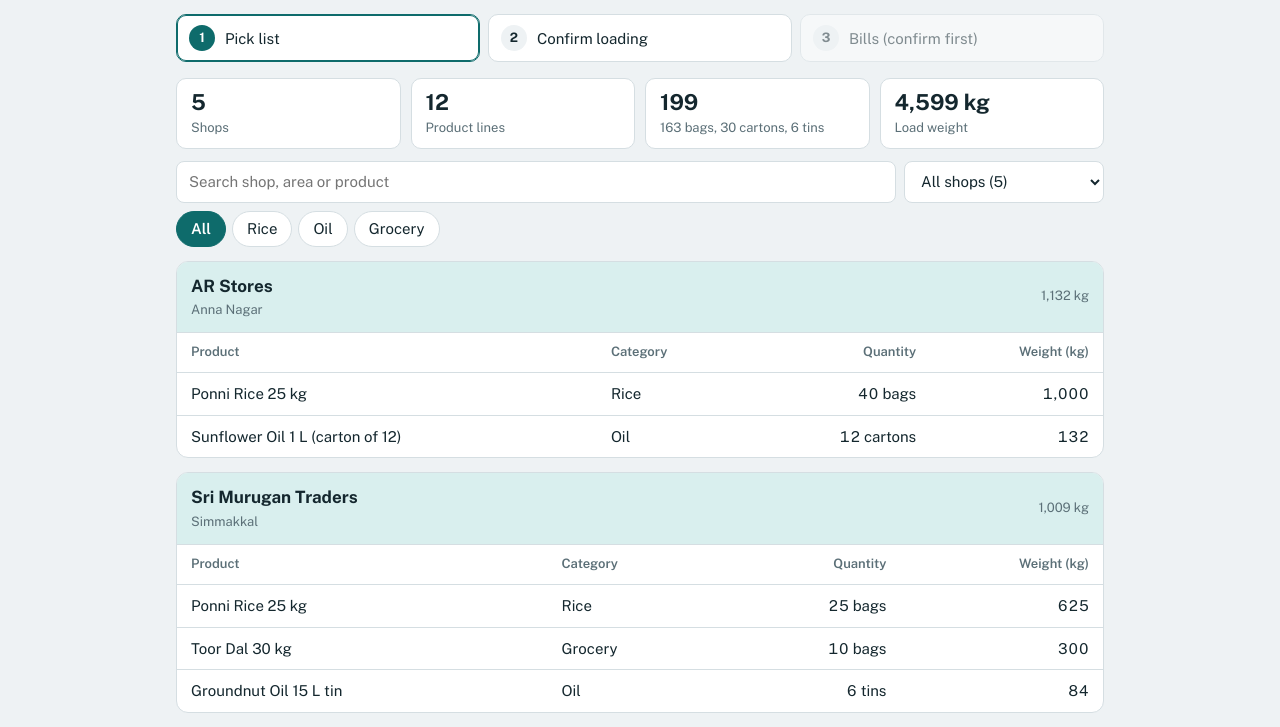
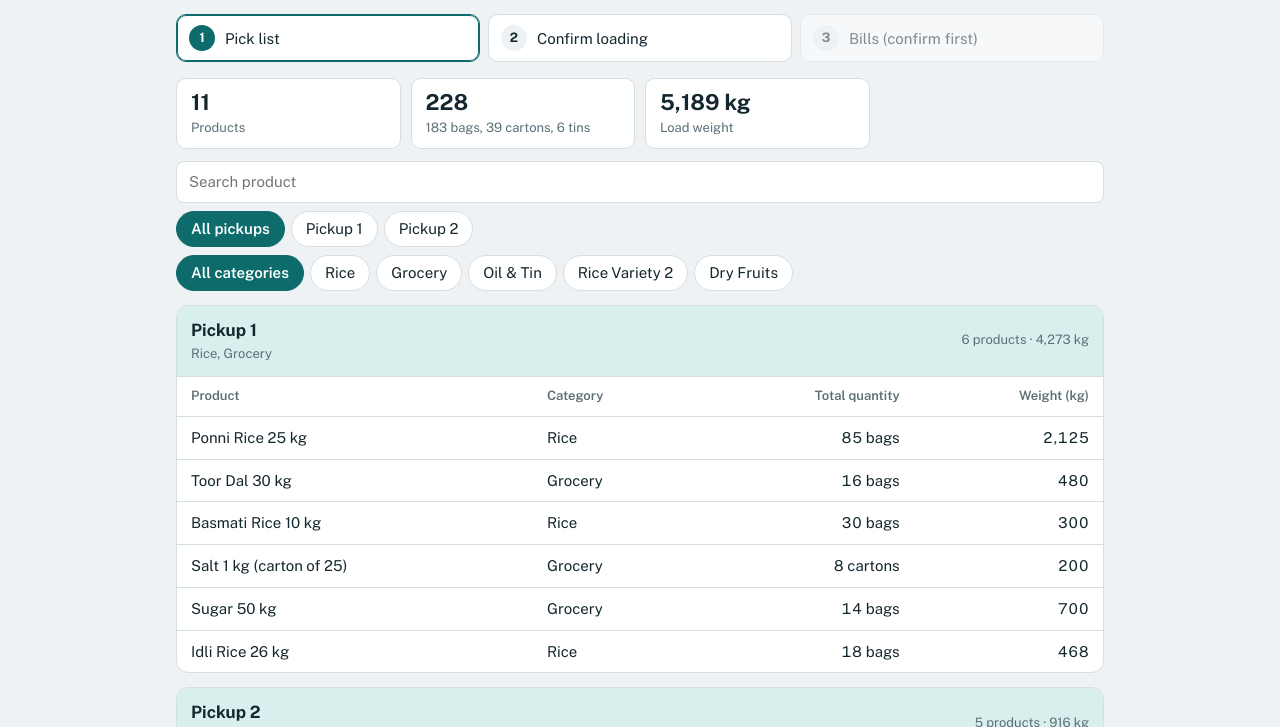
Before and after one commit to Manojsubramanii/demopiece, a plain HTML site: page index.html in a window 1280 px wide. Shown: the part 73-800 px from the top of the page. Drawn offline with nearby package versions, Linux system fonts and the light colour scheme.

Commit message:
Initial commit

```diff
--- a/index.html
+++ b/index.html
@@ -71,15 +71,17 @@ tfoot td{font-weight:700}
  <p class="note">Sample data. Replace LOADS with confirmed loading records from Module 1. Weights, rates and GST come from the product master in the code.</p>
 </main>
 <script>
+// Pickup groups: which product categories are picked together
+const GROUPS={"Pickup 1":["Rice","Grocery"],"Pickup 2":["Oil & Tin","Rice Variety 2","Dry Fruits"]};
 // Product master: name, category, unit, kg/unit, rate per unit (₹), GST %
-const P={r1:["Ponni Rice 25 kg","Rice","bag",25,1350,5],r2:["Basmati Rice 10 kg","Rice","bag",10,1100,5],r3:["Idli Rice 26 kg","Rice","bag",26,1500,5],g1:["Toor Dal 30 kg","Grocery","bag",30,3300,0],g2:["Sugar 50 kg","Grocery","bag",50,2250,5],g3:["Salt 1 kg (carton of 25)","Grocery","carton",25,480,5],o1:["Sunflower Oil 1 L (carton of 12)","Oil","carton",11,1320,5],o2:["Groundnut Oil 15 L tin","Oil","tin",14,2400,5]};
+const P={r1:["Ponni Rice 25 kg","Rice","bag",25,1350,5],r2:["Basmati Rice 10 kg","Rice","bag",10,1100,5],r3:["Idli Rice 26 kg","Rice","bag",26,1500,5],g1:["Toor Dal 30 kg","Grocery","bag",30,3300,0],g2:["Sugar 50 kg","Grocery","bag",50,2250,5],g3:["Salt 1 kg (carton of 25)","Grocery","carton",25,480,5],o1:["Sunflower Oil 1 L (carton of 12)","Oil & Tin","carton",11,1320,5],o2:["Groundnut Oil 15 L tin","Oil & Tin","tin",14,2400,5],r4:["Seeraga Samba Rice 25 kg","Rice Variety 2","bag",25,1800,5],d1:["Cashew 1 kg (carton of 10)","Dry Fruits","carton",10,7500,5],d2:["Raisins 500 g (carton of 20)","Dry Fruits","carton",10,2800,5]};
 const LOADS={
- "LD-1042":{date:"18-Nov-2026",lines:[["AR Stores","Anna Nagar","r1",40],["AR Stores","Anna Nagar","o1",12],["Sri Murugan Traders","Simmakkal","r1",25],["Sri Murugan Traders","Simmakkal","g1",10],["Sri Murugan Traders","Simmakkal","o2",6],["Lakshmi Provisions","KK Nagar","r2",30],["Lakshmi Provisions","KK Nagar","g3",8],["Annamalai Mart","Thirunagar","g2",14],["Annamalai Mart","Thirunagar","r3",18],["Annamalai Mart","Thirunagar","o1",10],["Kumar General Stores","Pasumalai","r1",20],["Kumar General Stores","Pasumalai","g1",6]]},
- "LD-1041":{date:"17-Nov-2026",lines:[["AR Stores","Anna Nagar","g2",10],["Lakshmi Provisions","KK Nagar","r1",35],["Lakshmi Provisions","KK Nagar","o2",4],["Annamalai Mart","Thirunagar","r2",22]]}};
+ "LD-1042":{date:"18-Nov-2026",lines:[["AR Stores","Anna Nagar","r1",40],["AR Stores","Anna Nagar","o1",12],["AR Stores","Anna Nagar","d1",5],["Sri Murugan Traders","Simmakkal","r1",25],["Sri Murugan Traders","Simmakkal","g1",10],["Sri Murugan Traders","Simmakkal","o2",6],["Lakshmi Provisions","KK Nagar","r2",30],["Lakshmi Provisions","KK Nagar","g3",8],["Lakshmi Provisions","KK Nagar","r4",12],["Annamalai Mart","Thirunagar","g2",14],["Annamalai Mart","Thirunagar","r3",18],["Annamalai Mart","Thirunagar","o1",10],["Annamalai Mart","Thirunagar","r4",8],["Kumar General Stores","Pasumalai","r1",20],["Kumar General Stores","Pasumalai","g1",6],["Kumar General Stores","Pasumalai","d2",4]]},
+ "LD-1041":{date:"17-Nov-2026",lines:[["AR Stores","Anna Nagar","g2",10],["AR Stores","Anna Nagar","o1",6],["Lakshmi Provisions","KK Nagar","r1",35],["Lakshmi Provisions","KK Nagar","o2",4],["Lakshmi Provisions","KK Nagar","d1",3],["Annamalai Mart","Thirunagar","r2",22]]}};
 const $=id=>document.getElementById(id),fmt=n=>n.toLocaleString("en-IN"),rs=n=>"₹"+n.toLocaleString("en-IN",{minimumFractionDigits:2,maximumFractionDigits:2});
 const pl=(n,u)=>n+" "+u+(n>1?"s":"");
 let done={};try{done=JSON.parse(localStorage.getItem("ss_confirmed")||"{}")}catch(e){}
-const S={load:Object.keys(LOADS)[0],step:1,shop:"All",cat:"All",q:"",ask:false,tick:false};
+const S={load:Object.keys(LOADS)[0],step:1,pick:"All",shop:"All",cat:"All",q:"",ask:false,tick:false};
 const lines=()=>LOADS[S.load].lines.map(([s,a,p,q])=>{const m=P[p],amt=q*m[4];return{shop:s,area:a,name:m[0],cat:m[1],unit:m[2],qty:q,wt:q*m[3],rate:m[4],gst:m[5],amt,tax:amt*m[5]/100}});
 const shopsOf=a=>[...new Set(a.map(l=>l.shop))];
 const conf=()=>done[S.load];
@@ -87,28 +89,24 @@ function stepper(){
  const c=!!conf(),st=[["Pick list",1,false],["Confirm loading",2,false],["Bills",3,!c]];
  $("steps").innerHTML=st.map(([t,n,lock])=>`<button class="step ${(n===1&&c)||(n===2&&c)?"done":""}" data-n="${n}" ${lock?"disabled":""} aria-current="${S.step===n}"><b>${(n<3&&c)?"✓":n}</b><span>${t}${lock?" (confirm first)":""}</span></button>`).join("");
 }
+function totals(){const m={};lines().forEach(l=>{const o=m[l.name]=m[l.name]||{name:l.name,cat:l.cat,unit:l.unit,qty:0,wt:0};o.qty+=l.qty;o.wt+=l.wt});return Object.values(m)}
+function pg(t){const g=Object.entries(GROUPS),o=t.filter(x=>!g.some(h=>h[1].includes(x.cat)));if(o.length)g.push(["Other",[...new Set(o.map(x=>x.cat))]]);return g}
+function stats(it){const u={};it.forEach(x=>u[x.unit]=(u[x.unit]||0)+x.qty);return`<div class="stats"><div class="stat"><b>${it.length}</b><span class="sub">Products</span></div><div class="stat"><b>${fmt(it.reduce((a,x)=>a+x.qty,0))}</b><span class="sub">${Object.entries(u).map(([k,n])=>pl(n,k)).join(", ")}</span></div><div class="stat"><b>${fmt(it.reduce((a,x)=>a+x.wt,0))} kg</b><span class="sub">Load weight</span></div></div>`}
+function cards(gs,it){return gs.map(([n,c])=>{const r=it.filter(x=>c.includes(x.cat));if(!r.length)return"";return`<section class="card"><div class="ch"><div><h2>${n}</h2><span class="sub">${c.join(", ")}</span></div><span class="sub">${r.length} products · ${fmt(r.reduce((a,x)=>a+x.wt,0))} kg</span></div><div class="tw"><table><thead><tr><th>Product</th><th>Category</th><th class="n">Total quantity</th><th class="n">Weight (kg)</th></tr></thead><tbody>${r.map(x=>`<tr><td>${x.name}</td><td>${x.cat}</td><td class="n">${pl(x.qty,x.unit)}</td><td class="n">${fmt(x.wt)}</td></tr>`).join("")}</tbody></table></div></section>`}).join("")}
 function v1(){
- const a=lines(),shops=shopsOf(a),q=S.q.toLowerCase();
- const sc=a.filter(l=>S.shop==="All"||l.shop===S.shop);
- const v=sc.filter(l=>(S.cat==="All"||l.cat===S.cat)&&(!q||(l.shop+" "+l.area+" "+l.name).toLowerCase().includes(q)));
- const u={};sc.forEach(l=>u[l.unit]=(u[l.unit]||0)+l.qty);
- const g={};v.forEach(l=>(g[l.shop]=g[l.shop]||[]).push(l));
- return `<div class="stats"><div class="stat"><b>${new Set(sc.map(l=>l.shop)).size}</b><span class="sub">Shops</span></div><div class="stat"><b>${sc.length}</b><span class="sub">Product lines</span></div><div class="stat"><b>${fmt(sc.reduce((x,l)=>x+l.qty,0))}</b><span class="sub">${Object.entries(u).map(([k,n])=>pl(n,k)).join(", ")}</span></div><div class="stat"><b>${fmt(sc.reduce((x,l)=>x+l.wt,0))} kg</b><span class="sub">Load weight</span></div></div>
- <div class="tools"><div class="row"><input id="q" class="in" style="flex:1;min-width:180px" type="search" placeholder="Search shop, area or product" value="${S.q}" aria-label="Search"><select id="shop" class="in" aria-label="Shop"><option value="All">All shops (${shops.length})</option>${shops.map(s=>`<option ${s===S.shop?"selected":""}>${s}</option>`).join("")}</select></div>
- <div class="chips">${["All",...new Set(a.map(l=>l.cat))].map(k=>`<button class="chip" data-c="${k}" aria-pressed="${S.cat===k}">${k}</button>`).join("")}</div></div>`+
- (v.length?Object.entries(g).map(([s,ls])=>`<section class="card"><div class="ch"><div><h2>${s}</h2><span class="sub">${ls[0].area}</span></div><span class="sub">${fmt(ls.reduce((x,l)=>x+l.wt,0))} kg</span></div><div class="tw"><table><thead><tr><th>Product</th><th>Category</th><th class="n">Quantity</th><th class="n">Weight (kg)</th></tr></thead><tbody>${ls.map(l=>`<tr><td>${l.name}</td><td>${l.cat}</td><td class="n">${pl(l.qty,l.unit)}</td><td class="n">${fmt(l.wt)}</td></tr>`).join("")}</tbody></table></div></section>`).join(""):`<div class="empty">No products match. Clear the search or choose All.</div>`)+
- `<div class="row" style="margin-top:16px;justify-content:flex-end"><button class="btn p" data-go="2">${conf()?"View confirmation":"Next: Confirm loading"}</button></div>`;
+ const t=totals(),q=S.q.toLowerCase(),gs=pg(t),sel=gs.filter(g=>S.pick==="All"||g[0]===S.pick);
+ const cats=[...new Set(sel.flatMap(g=>g[1]))];if(S.cat!=="All"&&!cats.includes(S.cat))S.cat="All";
+ const it=t.filter(x=>sel.some(g=>g[1].includes(x.cat))&&(S.cat==="All"||x.cat===S.cat)&&(!q||x.name.toLowerCase().includes(q)));
+ const chip=(a,v,txt,cur)=>`<button class="chip" data-${a}="${v}" aria-pressed="${cur===v}">${txt}</button>`;
+ return stats(it)+`<div class="tools"><input id="q" class="in" type="search" placeholder="Search product" value="${S.q}" aria-label="Search product"><div class="chips">${chip("p","All","All pickups",S.pick)+gs.map(g=>chip("p",g[0],g[0],S.pick)).join("")}</div><div class="chips">${chip("c","All","All categories",S.cat)+cats.map(k=>chip("c",k,k,S.cat)).join("")}</div></div>`+(it.length?cards(sel,it):`<div class="empty">No products match. Clear the search or choose All.</div>`)+`<div class="row" style="margin-top:16px;justify-content:flex-end"><button class="btn p" data-go="2">${conf()?"View confirmation":"Next: Confirm loading"}</button></div>`;
 }
 function v2(){
- const a=lines(),shops=shopsOf(a),tq=a.reduce((x,l)=>x+l.qty,0),tw=a.reduce((x,l)=>x+l.wt,0);
- const rows=shops.map(s=>{const ls=a.filter(l=>l.shop===s);return`<tr><td>${s}<div class="sub">${ls[0].area}</div></td><td class="n">${ls.length}</td><td class="n">${ls.reduce((x,l)=>x+l.qty,0)}</td><td class="n">${fmt(ls.reduce((x,l)=>x+l.wt,0))}</td></tr>`}).join("");
- let act;
+ const t=totals(),gs=pg(t);let act;
  if(conf())act=`<div class="ban"><span>✓ Loading ${S.load} confirmed on ${conf()}</span><button class="btn p" data-go="3">Proceed to bill</button></div>`;
- else act=`<div class="panel"><label class="chk"><input type="checkbox" id="tick" ${S.tick?"checked":""}><span>I have checked that all shops and quantities above are loaded in the vehicle.</span></label>
+ else act=`<div class="panel"><label class="chk"><input type="checkbox" id="tick" ${S.tick?"checked":""}><span>I have checked that all products and quantities above are loaded in the vehicle.</span></label>
  <div class="row" style="margin-top:14px"><button class="btn" data-go="1">Back to pick list</button><button class="btn p" id="ask" ${S.tick?"":"disabled"}>Confirm loading</button></div>
  ${S.ask?`<div class="warn"><b>Confirm ${S.load} now?</b><div class="sub" style="margin:4px 0 10px">After this the pick list is final and bills can be made.</div><div class="row"><button class="btn p" id="yes">Yes, confirm</button><button class="btn" id="no">Cancel</button></div></div>`:""}</div>`;
- return`<div class="stats"><div class="stat"><b>${shops.length}</b><span class="sub">Shops</span></div><div class="stat"><b>${a.length}</b><span class="sub">Product lines</span></div><div class="stat"><b>${fmt(tq)}</b><span class="sub">Total quantity</span></div><div class="stat"><b>${fmt(tw)} kg</b><span class="sub">Load weight</span></div></div>
- <section class="card"><div class="ch"><h2>Check before confirming</h2></div><div class="tw"><table><thead><tr><th>Shop</th><th class="n">Lines</th><th class="n">Quantity</th><th class="n">Weight (kg)</th></tr></thead><tbody>${rows}</tbody><tfoot><tr><td>Total</td><td class="n">${a.length}</td><td class="n">${fmt(tq)}</td><td class="n">${fmt(tw)}</td></tr></tfoot></table></div></section>`+act;
+ return stats(t)+`<h2 style="margin:16px 0 0">Check before confirming</h2>`+cards(gs,t)+act;
 }
 function v3(){
  const a=lines(),shops=shopsOf(a),no=S.load.replace("LD","INV");let gt=0;
@@ -126,7 +124,7 @@ function render(){
 function go(n){S.step=n;S.ask=false;render();window.scrollTo(0,0)}
 $("steps").onclick=e=>{const b=e.target.closest("button");if(b&&!b.disabled)go(+b.dataset.n)};
 $("view").onclick=e=>{const b=e.target.closest("button");if(!b)return;const d=b.dataset;
- if(d.go)go(+d.go);else if(d.c){S.cat=d.c;render()}
+ if(d.go)go(+d.go);else if(d.p){S.pick=d.p;render()}else if(d.c){S.cat=d.c;render()}
  else if(b.id==="ask"){S.ask=true;render()}else if(b.id==="no"){S.ask=false;render()}
  else if(b.id==="yes"){done[S.load]=new Date().toLocaleString("en-IN",{dateStyle:"medium",timeStyle:"short"});try{localStorage.setItem("ss_confirmed",JSON.stringify(done))}catch(x){}S.ask=false;render()}
  else if(d.pr){const bs=document.querySelectorAll(".bill");document.body.classList.toggle("pr-all",d.pr==="all");bs.forEach((x,i)=>x.classList.toggle("pr",d.pr==="all"||+d.pr===i));window.print();setTimeout(()=>bs.forEach(x=>x.classList.remove("pr")),500)}};
```
